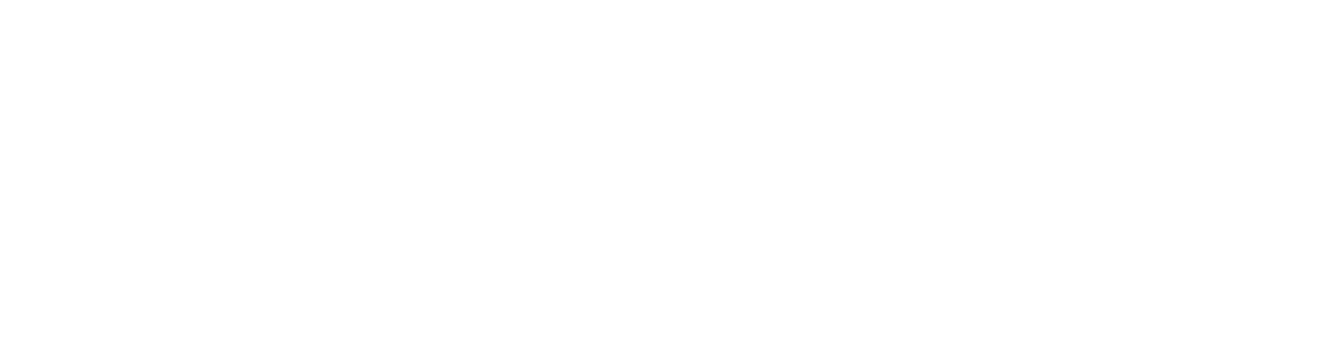
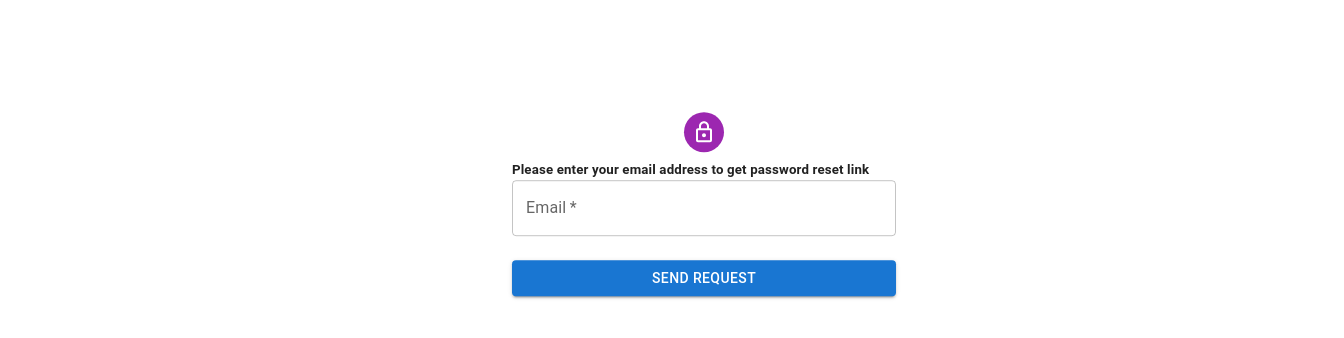
Before and after one commit to babulalt/sms-ui, a React (Create React App) app: page /forgot_password in a window 1280 px wide. Before the commit this address had no page. Shown: the top 338 px of the page, 1344 px wide, since content can reach past the window. Built offline with nearby package versions, Linux system fonts and the light colour scheme.

Commit message:
forgot password feature added

```diff
--- /dev/null
+++ b/src/action/forgot_password.js
@@ -0,0 +1,37 @@
+import ToastConfig from "../components/toast/Toast";
+import * as types from "../constant/actionTypes";
+import { postForgotPassword } from "../services/login";
+
+
+const forgotPassword = () => ({
+  type: types.FORGOT_PASSWORD,
+});
+
+const forgotPasswordSuccess = (response) => ({
+  type: types.FORGOT_PASSWORD_SUCCESS,
+  payload: response,
+});
+
+const  forgotPasswordFailure = () => ({
+  type: types.FORGOT_PASSWORD_FAILURE,
+});
+
+
+export const fotgotPasswordAction= (fotgotPasswordData) => async (dispatch) => {
+  try{
+    dispatch(forgotPassword());
+    const response = await postForgotPassword(fotgotPasswordData, "user/forgot-password");
+    if (response){
+      dispatch(forgotPasswordSuccess(response));
+      ToastConfig.success("Successfully sent email.")
+    }else{
+      dispatch(forgotPasswordFailure());
+      ToastConfig.error("Failed to forgot password.")
+    }
+  }
+  catch (error) {
+      console.log("error in forgot password ",error);
+      dispatch(forgotPasswordFailure());
+      ToastConfig.error(error.error)
+    }
+};
--- /dev/null
+++ b/src/components/ForgotPassword.js
@@ -0,0 +1,95 @@
+import * as React from 'react';
+import Grid from '@mui/material/Grid';
+import Typography from '@mui/material/Typography';
+import CssBaseline from '@mui/material/CssBaseline';
+import TextField from '@mui/material/TextField';
+import LockOutlinedIcon from '@mui/icons-material/LockOutlined';
+import Avatar from '@mui/material/Avatar';
+import Container from '@mui/material/Container';
+import Box from '@mui/material/Box';
+import { fotgotPasswordAction } from '../action/forgot_password';
+
+import { createTheme, ThemeProvider } from '@mui/material/styles';
+import { useDispatch, useSelector } from "react-redux";
+import { useFormik } from "formik";
+import Button from '@mui/material/Button';
+import * as Yup from 'yup';
+
+
+const theme = createTheme();
+
+
+export const ForgotPassword = () => {
+    const dispatch = useDispatch();
+    const formik = useFormik({
+        initialValues: {
+            email: "",
+        },
+        validationSchema: Yup.object({
+            email: Yup.string().email('Invalid Email').required(),
+        }),
+
+        onSubmit: (handleNext) => {
+            const forgotData = {
+                "email": formik.values.email,
+            }
+            console.log(forgotData)
+            dispatch(fotgotPasswordAction(forgotData))
+        }
+    });
+
+    return (
+        <ThemeProvider theme={theme}>
+            <Container component="main">
+                <CssBaseline />
+                <Box
+                    sx={{
+                        display: 'flex',
+                        flexDirection: 'column',
+                        justifyContent: 'center',
+                        alignItems: 'center',
+                        position:'absolute',
+                        width:'100%',
+                        transform:'translateY(50%)',
+                        //marginTop:15
+                    }}
+                >
+                    <Avatar sx={{ m: 1, bgcolor: 'secondary.main' }}>
+                        <LockOutlinedIcon />
+                    </Avatar>
+                    <form onSubmit={formik.handleSubmit}>
+                        <Grid container spacing={3}>
+                        <Grid item xs={12} sm={12}>
+                        <Typography component="h5" variant="h7">
+                                    Please enter your email address to get password reset link
+                                </Typography>
+                                <TextField
+                                    required
+                                    id="email"
+                                    name="email"
+                                    label="Email"
+                                    value={formik.values.email}
+                                    fullWidth
+                                    autoComplete="family-name"
+                                    variant="outlined"
+                                    onChange={formik.handleChange}
+                                    error={formik.touched.email && formik.errors.email ? true : false}
+                                    helperText={formik.errors.email}
+                                    onBlur={formik.handleBlur}
+                                />
+                        <Button
+                            type="submit"
+                            fullWidth
+                            variant="contained"
+                            sx={{ mt: 3, mb: 2 }}
+                        >
+                            Send Request
+                        </Button>
+                        </Grid>
+                        </Grid>
+                    </form>
+                </Box>
+            </Container>
+        </ThemeProvider>
+    );
+}
--- a/src/components/Signin.js
+++ b/src/components/Signin.js
@@ -131,7 +131,7 @@
             </Button>
             <Grid container>
               <Grid item xs>
-                <Link href="#" variant="body2">
+                <Link href="/forgot_password" variant="body2">
                   Forgot password?
                 </Link>
               </Grid>
--- a/src/components/StudentInfo.js
+++ b/src/components/StudentInfo.js
@@ -11,7 +11,8 @@
 import * as Yup from 'yup';
 import { useDispatch, useSelector } from "react-redux";
 import { studentInfoAction } from '../action/studentinfo';
-
+import CircularProgress from '@mui/material/CircularProgress';
+import Box from '@mui/material/Box';
 
 export const StudentInfo = ({
     activeStep,
@@ -22,7 +23,8 @@
     const handleNextAddress = () => {
         setActiveStep(activeStep + 1);
     };
-
+    const studentInfo = useSelector((state) => state.StudentInfo.student);
+    console.log("state loading ",studentInfo)
     const dispatch = useDispatch();
 
     const formik = useFormik({
@@ -301,6 +303,11 @@
             {/* <Button
                 onClick={() => dispatch(studentInfoAction("sugam lama"))}
             >click for API</Button> */}
+            {
+                 studentInfo&&(<Box sx={{ display: 'flex' }}>
+                 <CircularProgress />
+               </Box>)
+            }
         </form>
     );
 }
--- a/src/components/router/Route.js
+++ b/src/components/router/Route.js
@@ -9,6 +9,7 @@
 import { BictCourse } from '../BictCourse';
 import { CourseChoice } from '../CourseChoice';
 import {CustomizedSnackbars} from '../SnackBar'
+import { ForgotPassword } from '../ForgotPassword';
 
 
 
@@ -18,6 +19,7 @@
       <Routes>
         <Route path='/' element={<SignIn />} />
         <Route path='/signup' element={<SignUp/>}/>
+        <Route path='/forgot_password' element={<ForgotPassword />} />
         <Route element={<PrivateRoute />}>
         <Route index path='/home' element={<Home />} />
         <Route  path='/online' element={<EnrollForm />} />
@@ -25,7 +27,6 @@
         <Route index path='/courses' element={<Course />} />
         <Route path='/menu' element={<BictCourse />} />
         <Route path='/snack' element={<CustomizedSnackbars />} />
-
         </Route>
       </Routes>
     </BrowserRouter>
--- a/src/constant/actionTypes.js
+++ b/src/constant/actionTypes.js
@@ -5,3 +5,10 @@
 export const LOG_OUT = "LOG_OUT";
 export const ISIGNUP = "SIGN_UP";
 export const STUDENT_INFO = "STUDENT_INFO";
+export const IS_AUTH_SUCCESS="IS_AUTH_SUCCESS"
+export const IS_AUTH_FAILURE="IS_AUTH_FAILURE"
+export  const STUDENT_INFO_SUCCESS="STUDENT_INFO_SUCCESS"
+export const STUDENT_INFO_FAILURE="STUDENT_INFO_FAILURE"
+export const FORGOT_PASSWORD="FORGOT_PASSWORD"
+export const FORGOT_PASSWORD_FAILURE="FORGOT_PASSWORD_FAILURE"
+export  const FORGOT_PASSWORD_SUCCESS="FORGOT_PASSWORD_SUCCESS"
--- /dev/null
+++ b/src/reducer/forgot_password.js
@@ -0,0 +1,33 @@
+import * as types from "../constant/actionTypes";
+
+const INITIAL_FORGOT_PASSWORD_STATE = {
+  forgotpwd: null,
+  isforgot: false,
+};
+
+function ForgotPassword(state = INITIAL_FORGOT_PASSWORD_STATE, action) {
+  const { type, payload } = action;
+  switch (type) {
+    case types.FORGOT_PASSWORD:
+      console.log("data",payload)
+      return {
+        ...state,
+        isforgot: true
+      };
+      case types.FORGOT_PASSWORD_SUCCESS:
+        return {
+          ...state,
+          forgotpwd: payload,
+          isforgot: false
+        };
+      case types.FORGOT_PASSWORD_FAILURE:
+        return {
+          ...state,
+          isforgot: false,
+        };
+    default:
+      return state;
+  }
+}
+
+export default StudentInfo;
--- a/src/reducer/student_info.js
+++ b/src/reducer/student_info.js
@@ -2,6 +2,7 @@
 
 const INITIAL_STUDENT_INFO_STATE = {
   studentInfo: null,
+  student: false,
 };
 
 function StudentInfo(state = INITIAL_STUDENT_INFO_STATE, action) {
@@ -11,8 +12,19 @@
       console.log("data",payload)
       return {
         ...state,
-        studentInfo: payload,
+        student: true
       };
+      case types.STUDENT_INFO_SUCCESS:
+        return {
+          ...state,
+          studentInfo: payload,
+          student: false
+        };
+      case types.STUDENT_INFO_FAILURE:
+        return {
+          ...state,
+          student: false,
+        };
     default:
       return state;
   }
--- a/src/services/login.js
+++ b/src/services/login.js
@@ -7,3 +7,7 @@
   export const postStuInfo =  (studentInfoData, url) => {
     return  axios.post(`${process.env.REACT_APP_API}/${url}`, studentInfoData);
   };
+
+  export const postForgotPassword =  (forgotPassword, url) => {
+    return  axios.post(`${process.env.REACT_APP_API}/${url}`, forgotPassword);
+  };
```
Also changed, not shown: src/action/studentinfo.js (+19 -4 lines), src/components/AppBar.js (+21 -21 lines).
